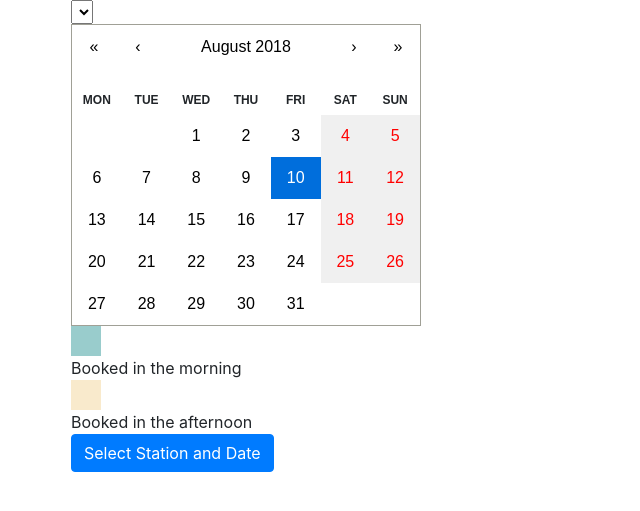
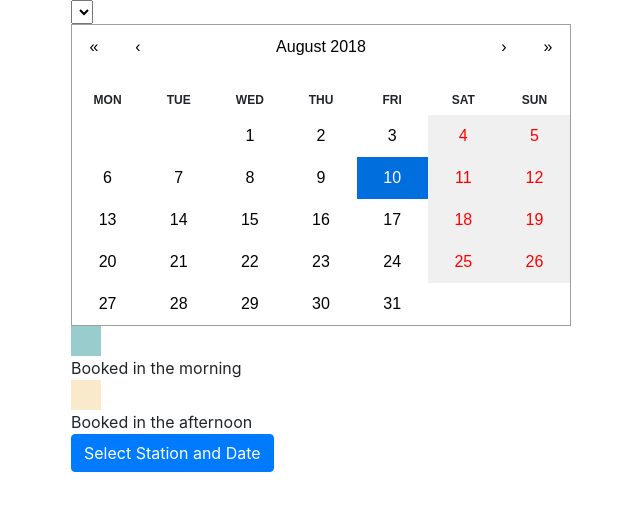
Before and after one commit to ezart/edutrip, a Django app: page / in a window 1280 px wide. Shown: the top 511 px of the page, without its empty margins (14-654 px from the left). Run offline with Django 3.2, Linux system fonts and the light colour scheme; data that the repository does not hold is empty; some libraries are stand-ins or nearby versions.

Commit message:
started the styling process

```diff
--- a/frontend/static/frontend/css/Calendar.css
+++ b/frontend/static/frontend/css/Calendar.css
@@ -1,5 +1,5 @@
 .react-calendar {
-  width: 350px;
+  width: 500px;
   max-width: 100%;
   background: white;
   border: 1px solid #a0a096;
```
